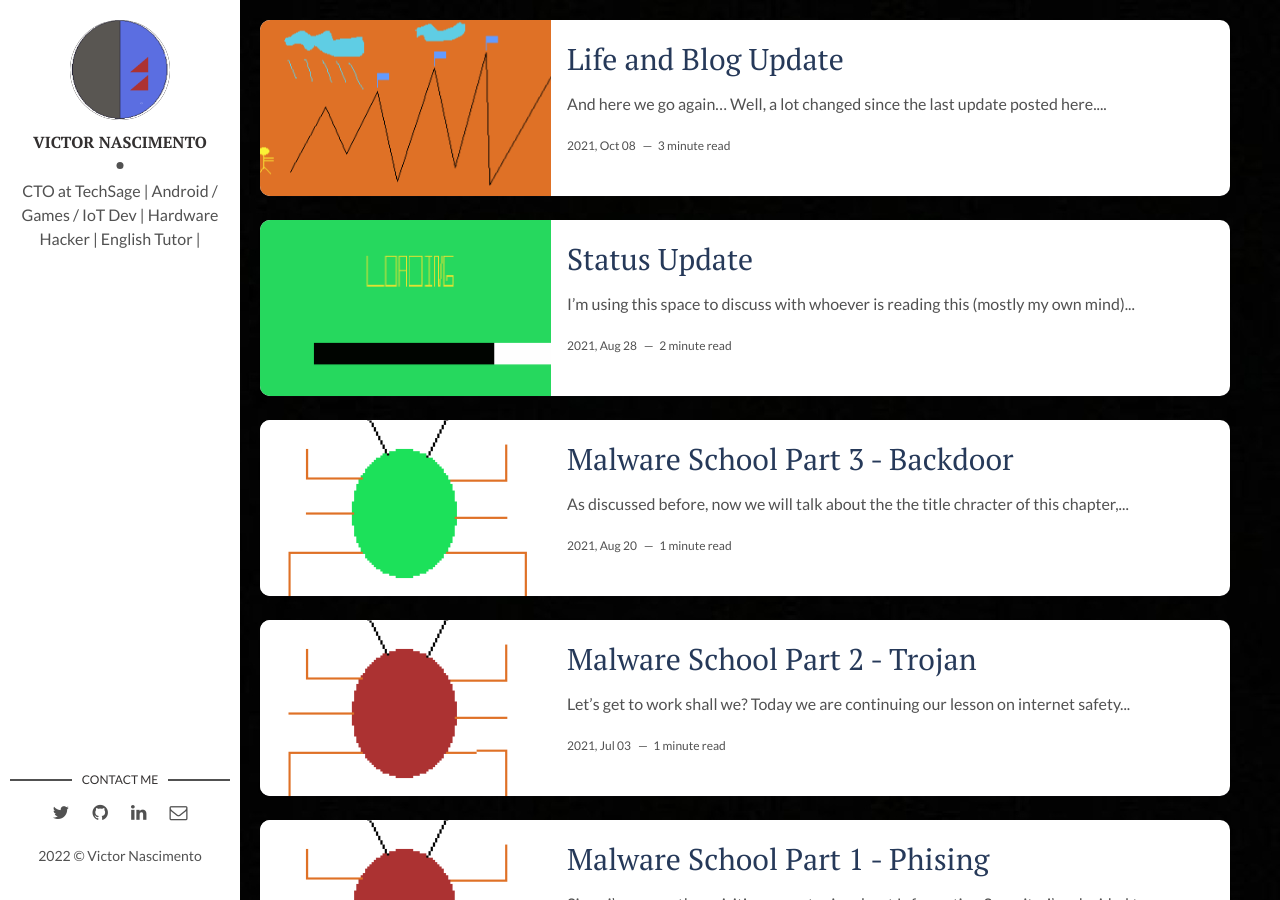
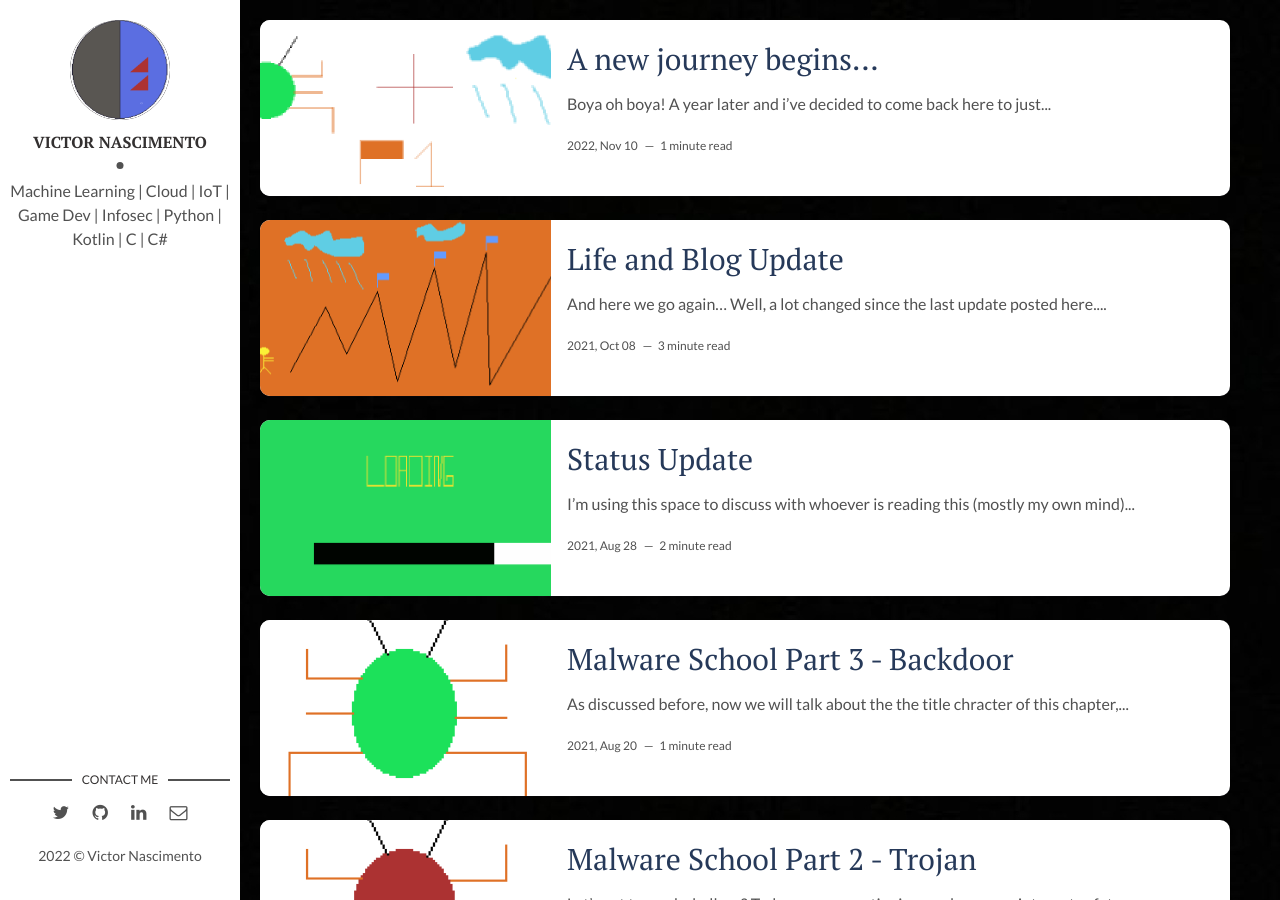
Before and after one commit to victornas91/scientistden, a Jekyll site: the page built from index.html, in a window 1280 px wide and 900 px high. Built offline with Jekyll 4.4.1, drawn with Linux system fonts in a browser that asks for light colours; the list of posts is cut into pages by our own code; some of the changed text lies outside the part shown.

Commit message:
New Post : A New Journey Begins...

```diff
--- a/_config.yml
+++ b/_config.yml
@@ -8,7 +8,7 @@ site-twitter: #if your site has a twitter account, enter it here
 # Author Settings
 author: Victor Nascimento # add your name
 author-img: newme.png # add your photo
-about-author: CTO at TechSage | Android / Games / IoT Dev | Hardware Hacker | English Tutor | # add description
+about-author: Machine Learning | Cloud | IoT | Game Dev | Infosec | Python | Kotlin | C | C# # add description
 social-twitter: IT_Victor91
 social-facebook: # add your Facebook handle
 social-github: victornas91 # add your Github handle
--- /dev/null
+++ b/_posts/2022-11-11-New_Journey.markdown
@@ -0,0 +1,23 @@
+---
+layout: post
+title: A new journey begins...
+date: 2022-11-11 00:00:00 +0300
+description: Cutting some edges and moving forward Part 2. # Add post description (optional)
+img: cloud_infosec_p1.png # Add image post (optional)
+tags: [Blog] # add tag
+---
+
+
+Boya oh boya!
+
+A year later and i've decided to come back here to just turn this blog into a diary about my evolution as a "multi-tech guy". I created a schedule that hopefully will work this time. It's as follows:
+
+I'm doing a #100daysofcodingchallenge with a little twist: every new day the topic will cycle between Cloud + Infosec / IoT / Machine Learning and Applied Mathematics and Game + Mobile Dev.
+
+Day 1 was Cloud + Infosec where i learned more about the linux system commands and how to change user access with chmod.
+
+Also learned some more of Kali and Python by creating a simple mac changer.
+
+That's it! Let's go!
+
+Excelsior ad Infinitum!
```
Also changed, not shown: Gemfile.lock, assets/img/cloud_infosec_p1.png (added).
